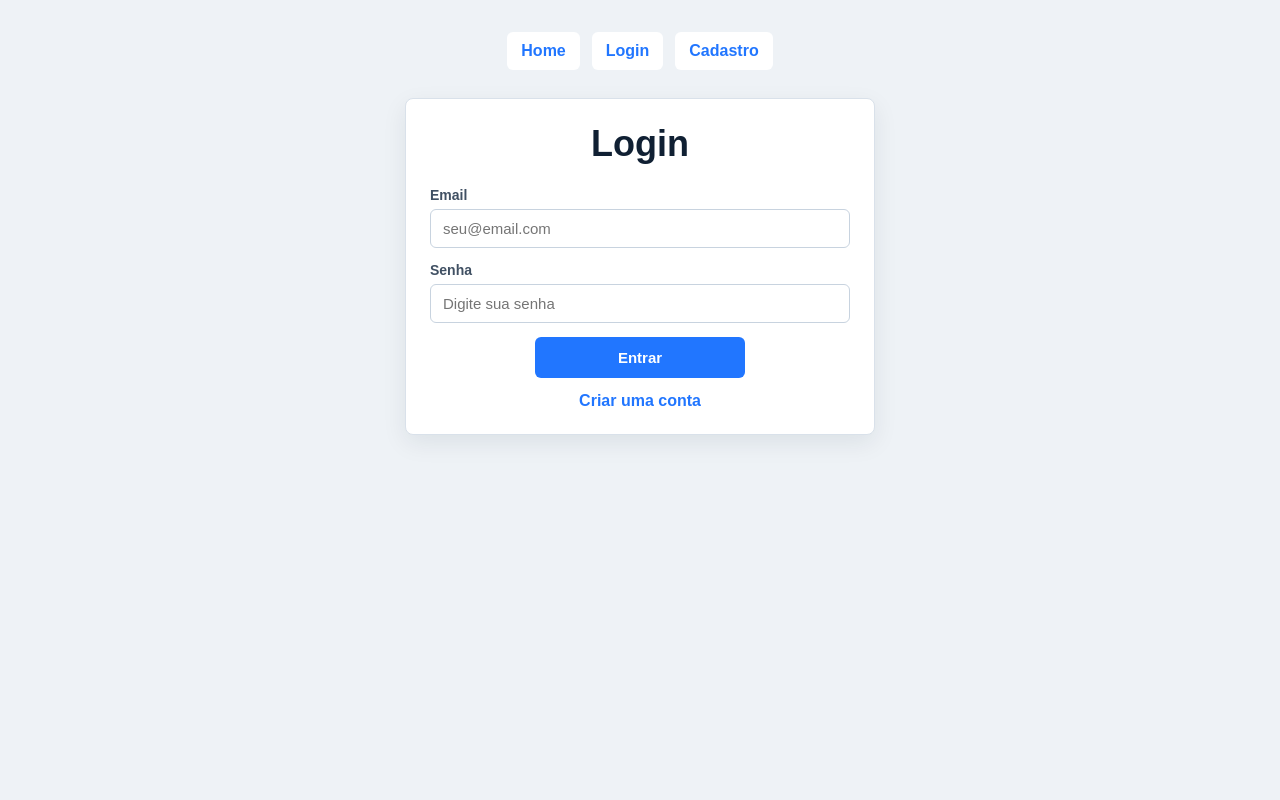
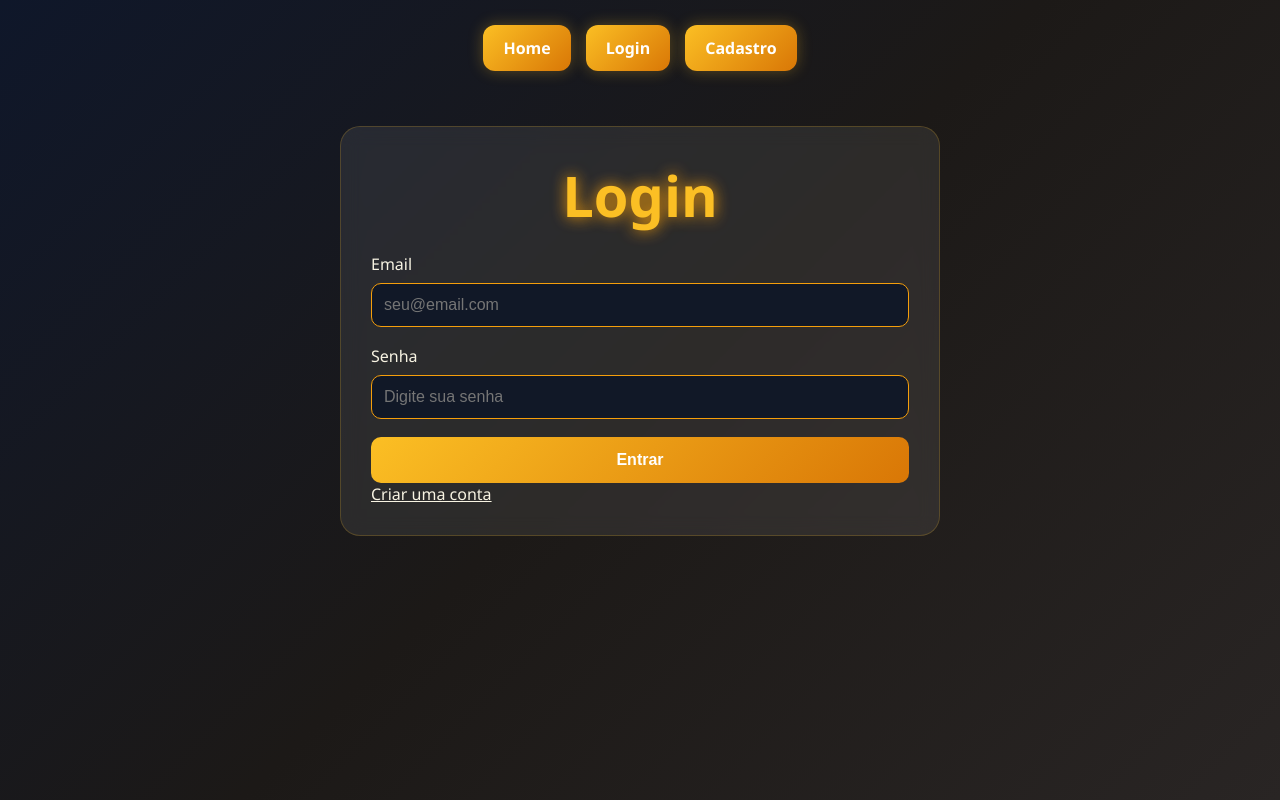
Before and after one commit to MattMC05/react-pet35-trabalho, a React (Vite) app: page /login in a window 1280 px wide. Built offline with nearby package versions, Linux system fonts and the light colour scheme.

Commit message:
Estilo da Aplicação

```diff
--- a/src/style.css
+++ b/src/style.css
@@ -1,310 +1,231 @@
-body {
+
+* {
   margin: 0;
-  min-height: 100vh;
-  background: #eef2f6;
-  color: #1d2733;
-  font-family: Arial, sans-serif;
-}
-
-.app {
-  margin: 0 auto;
-  max-width: 960px;
-  padding: 32px 16px;
-}
-.app h1 {
-  margin: 0 0 24px;
-  color: #102033;
-  font-size: 36px;
-  text-align: center;
-}
-
-.menu {
-  display: flex;
-  justify-content: center;
-  gap: 12px;
-  margin-bottom: 28px;
-}
-.menu a,
-.menu-button {
-  border-radius: 6px;
-  padding: 10px 14px;
-  background: #ffffff;
-  color: #2176ff;
-  font-weight: 700;
-  text-decoration: none;
-}
-.menu a:hover,
-.menu-button:hover {
-  background: #2176ff;
-  color: #ffffff;
-}
-.menu-button {
-  width: auto;
-  border: 0;
-  cursor: pointer;
-}
-
-.home {
-  padding: 28px;
-  border: 1px solid #d9e1ea;
-  border-radius: 8px;
-  background: #ffffff;
-  text-align: center;
-  box-shadow: 0 8px 24px rgba(16, 32, 51, 0.08);
-}
-.home p {
-  margin: 0;
-  color: #405063;
-  font-size: 18px;
-}
-.home-ufo-image {
-  display: block;
-  width: min(100%, 520px);
-  margin: 0 auto 20px;
-  border-radius: 8px;
-}
-
-.login-page {
-  display: flex;
-  justify-content: center;
-}
-.login-form {
-  display: grid;
-  gap: 14px;
-  width: min(100%, 420px);
-  padding: 24px;
-  border: 1px solid #d9e1ea;
-  border-radius: 8px;
-  background: #ffffff;
-  box-shadow: 0 8px 24px rgba(16, 32, 51, 0.08);
-}
-.login-form h1 {
-  margin-bottom: 8px;
-}
-.login-form label {
-  display: grid;
-  gap: 6px;
-  color: #405063;
-  font-size: 14px;
-  font-weight: 700;
-}
-
-.form {
-  display: grid;
-  gap: 14px;
-  margin-bottom: 24px;
-  padding: 20px;
-  border: 1px solid #d9e1ea;
-  border-radius: 8px;
-  background: #ffffff;
-  box-shadow: 0 8px 24px rgba(16, 32, 51, 0.08);
-}
-.form h2 {
-  margin: 0 0 8px;
-  color: #102033;
-  font-size: 22px;
-}
-.form label {
-  display: grid;
-  gap: 6px;
-  color: #405063;
-  font-size: 14px;
-  font-weight: 700;
-}
-
-input {
-  width: 100%;
+  padding: 0;
   box-sizing: border-box;
-  border: 1px solid #c8d3df;
-  border-radius: 6px;
-  padding: 10px 12px;
-  color: #1d2733;
-  font-size: 15px;
-}
-input:focus {
-  border-color: #2176ff;
-  outline: 3px solid rgba(33, 118, 255, 0.16);
-}
-
-button {
-  justify-self: center;
-  border: 0;
-  border-radius: 6px;
-  padding: 12px 16px;
-  background: #2176ff;
-  color: #ffffff;
-  cursor: pointer;
-  font-size: 15px;
-  font-weight: 700;
-  width: 50%;
-}
-button:hover {
-  background: #185fd1;
-}
-
-.mensagem {
-  margin: 0 0 20px;
-  padding: 12px;
-  border-radius: 6px;
-  background: #e8f5ed;
-  color: #176b38;
-  font-weight: 700;
-}
-
-.list {
-  display: grid;
-  grid-template-columns: repeat(auto-fit, minmax(240px, 1fr));
-  gap: 16px;
-}
-.card {
-  padding: 16px;
-  border: 1px solid #d9e1ea;
-  border-radius: 8px;
-  background: #ffffff;
-  box-shadow: 0 6px 18px rgba(16, 32, 51, 0.06);
-}
-.card h3 {
-  margin: 0 0 12px;
-  color: #102033;
-  font-size: 20px;
-}
-.card p {
-  margin: 8px 0;
-  color: #405063;
-  line-height: 1.4;
-}
-.card strong {
-  color: #1d2733;
-}
-
-.planeta-card {
-  padding: 16px;
-  border: 1px solid #d9e1ea;
-  border-radius: 8px;
-  background: #ffffff;
-  box-shadow: 0 6px 18px rgba(16, 32, 51, 0.06);
 }
 
 
+body {
+  font-family: 'Segoe UI', Tahoma, Geneva, Verdana, sans-serif;
 
-
-
-
-
-
-
-
-
-.form .checkbox-field {
-  display: flex;
-  align-items: center;
-  gap: 8px;
+  background: linear-gradient(135deg, #0f172a, #1c1917, #292524);
+  min-height: 100vh;
+  color: #f8f4e3;
 }
 
 
-input[type="checkbox"] {
-  width: auto;
+.container {
+  width: 90%;
+  max-width: 1200px;
+  margin: auto;
+  padding: 30px;
+}
+
+h1 {
+  text-align: center;
+  font-size: 3.5rem;
+  margin-bottom: 20px;
+  color: #fbbf24;
+  text-shadow: 0 0 15px #f59e0b;
+}
+
+h2 {
+  text-align: center;
+  color: #fde68a;
+  margin-bottom: 15px;
+}
+
+h3 {
+  color: #fbbf24;
+  margin-bottom: 10px;
 }
 
 
-button:disabled {
-  background: #8ba9cc;
-  cursor: not-allowed;
+nav {
+  display: flex;
+  justify-content: center;
+  gap: 15px;
+  padding: 25px;
+  flex-wrap: wrap;
 }
 
-.open-modal-button {
-  display: inline;
-  margin: 0 auto 24px;
-  margin-left: 410px;
-  width: auto;
+nav a {
+  text-decoration: none;
+  color: white;
+  background: linear-gradient(135deg, #fbbf24, #d97706);
+
+  padding: 12px 20px;
+  border-radius: 12px;
+  font-weight: bold;
+  transition: 0.3s;
+  box-shadow: 0 0 15px rgba(251, 191, 36, 0.3);
 }
 
-.usuario-logado {
-  margin: -12px 0 24px;
-  color: #405063;
-  font-size: 16px;
-  font-weight: 700;
-  text-align: center;
+nav a:hover {
+  transform: translateY(-3px);
+  box-shadow:
+    0 0 20px rgba(251, 191, 36, 0.7);
 }
 
-.modal-overlay {
-  position: fixed;
-  inset: 0;
-  z-index: 10;
+
+.home {
+  min-height: calc(100vh - 80px);
   display: flex;
+  justify-content: center;
   align-items: center;
-  justify-content: center;
-  padding: 16px;
-  background: rgba(16, 32, 51, 0.55);
+  padding: 20px;
 }
 
-.modal-content {
-  width: min(100%, 480px);
-  max-height: calc(100vh - 32px);
-  overflow-y: auto;
-  border: 1px solid #d9e1ea;
-  border-radius: 8px;
-  background: #ffffff;
-  box-shadow: 0 18px 42px rgba(16, 32, 51, 0.28);
+.hero {
+  display: flex;
+  flex-direction: column;
+  align-items: center;
 }
 
-.modal-header {
-  display: flex;
-  align-items: center;
-  justify-content: space-between;
-  gap: 12px;
+
+.card {
+  max-width: 900px;
+  width: 90%;
+  text-align: center;
+  padding: 40px;
+  border-radius: 20px;
+  background: rgba(255, 255, 255, 0.08);
+  backdrop-filter: blur(10px);
+  border: 1px solid rgba(251, 191, 36, 0.3);
+  box-shadow:
+    0 0 25px rgba(251, 191, 36, 0.15);
 }
 
-.modal-close {
-  width: 40px;
-  height: 40px;
-  padding: 0;
-  background: #eef2f6;
-  color: #405063;
+.hero p {
+  font-size: 1.2rem;
+  margin-bottom: 20px;
+  color: #f5f5dc;
 }
 
-.modal-close:hover {
-  background: #d9e1ea;
-  color: #102033;
+
+.botoes-home {
+  display: flex;
+  justify-content: center;
+  gap: 20px;
+  flex-wrap: wrap;
+  margin-top: 20px;
 }
 
-.form-actions {
-  display: flex;
-  gap: 12px;
-  justify-content: center;
+.botoes-home a {
+  text-decoration: none;
+  color: white;
+  background: linear-gradient( 135deg, #fbbf24, #d97706);
+  padding: 15px 30px;
+  border-radius: 12px;
+  font-weight: bold;
+  transition: 0.3s;
+  box-shadow:
+    0 0 15px rgba(251, 191, 36, 0.3);
 }
 
-.form-actions button {
-  width: auto;
+.botoes-home a:hover {
+  transform: translateY(-3px);
+  box-shadow:0 0 25px rgba(251, 191, 36, 0.8);
 }
 
-.button-secondary {
-  background: #e7edf4;
-  color: #405063;
+form {
+  max-width: 600px;
+  margin: 30px auto;
+  padding: 30px;
+  border-radius: 20px;
+  background: rgba(255, 255, 255, 0.08);
+  backdrop-filter: blur(10px);
+  border: 1px solid rgba(251, 191, 36, 0.2);
 }
 
-.button-secondary:hover {
-  background: #d5dfeb;
-  color: #102033;
+input,select,textarea {
+  width: 100%;
+  padding: 12px;
+  margin-top: 8px;
+  margin-bottom: 18px;
+  border-radius: 10px;
+  border: 1px solid #f59e0b;
+  background: #111827;
+  color: white;
+  font-size: 1rem;
 }
 
-.login-form .mensagem {
-  margin-bottom: 0;
+input:focus,textarea:focus,select:focus {
+  outline: none;
+  box-shadow:0 0 10px #fbbf24;
 }
 
-.mensagem.erro {
-  background: #fdecec;
-  color: #9f1d20;
+
+button {
+  width: 100%;
+  padding: 14px;
+  border: none;
+  border-radius: 10px;
+  cursor: pointer;
+  font-size: 1rem;
+  font-weight: bold;
+  color: white;
+  background: linear-gradient( 135deg, #fbbf24, #d97706);
+  transition: 0.3s;
 }
 
-.form-link {
-  justify-self: center;
-  color: #2176ff;
-  font-weight: 700;
-  text-decoration: none;
+button:hover {
+  transform: scale(1.03);
+  box-shadow:
+    0 0 20px rgba(251, 191, 36, 0.8);
 }
 
-.form-link:hover {
-  color: #185fd1;
-  text-decoration: underline;
+
+.alien-list,.lista-cards {
+  display: flex;
+  flex-wrap: wrap;
+  justify-content: center;
+  gap: 25px;
+  margin-top: 30px;
+  padding: 20px;
 }
+
+.alien-card,.card-item {
+  width: 320px;
+  padding: 20px;
+  border-radius: 18px;
+  background: rgba(255, 255, 255, 0.08);
+  backdrop-filter: blur(10px);
+  border: 1px solid rgba(251, 191, 36, 0.3);
+  box-shadow:
+    0 0 15px rgba(251, 191, 36, 0.15);
+    transition: 0.3s;
+}
+
+.alien-card:hover,.card-item:hover {
+  transform: translateY(-5px);
+
+  box-shadow: 0 0 25px rgba(251, 191, 36, 0.5);
+}
+
+.alien-card p,.card-item p {
+  margin: 8px 0;
+  line-height: 1.5;
+}
+
+
+.mensagem {
+  text-align: center;
+  margin-top: 20px;
+  font-weight: bold;
+  color: #fde68a;
+}
+
+
+a {
+  color: inherit;
+}
+
+
+footer {
+  text-align: center;
+  margin-top: 40px;
+  padding: 20px;
+  color: #d6d3d1;
+}
```
